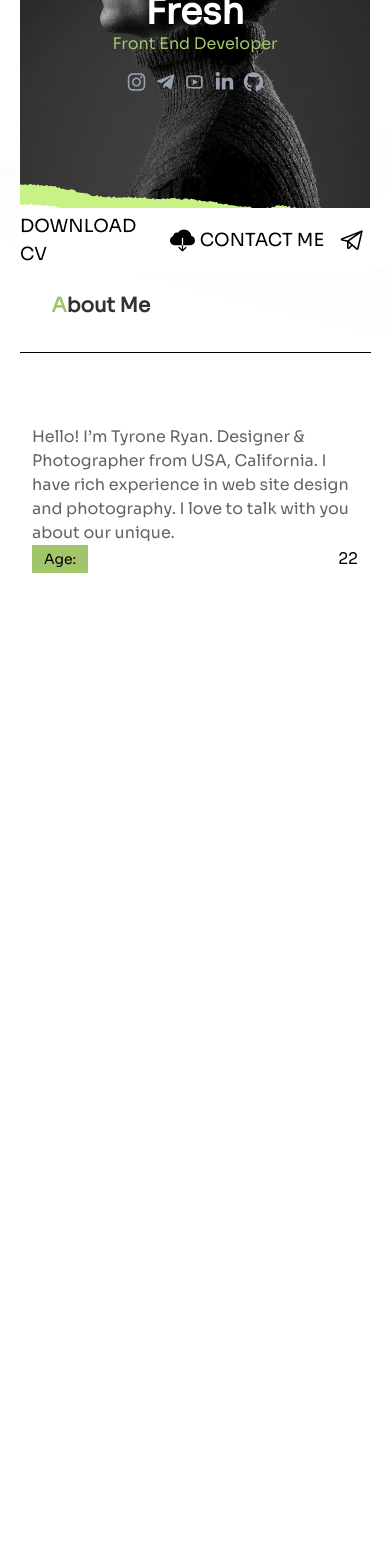
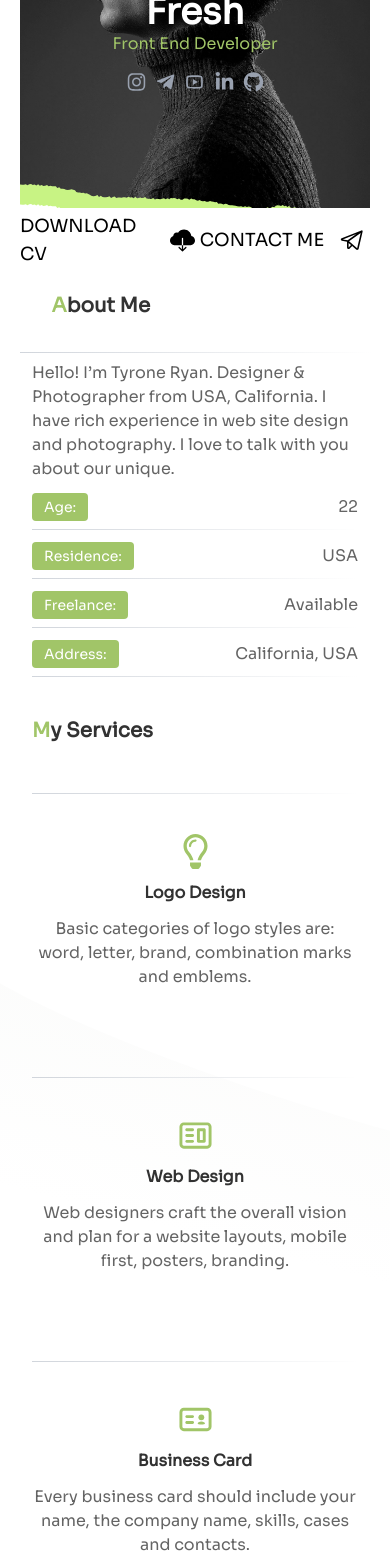
Before and after one commit to parsa-farshah/testNavPortfolio, a Next.js app: page / in a window 390 px wide. Shown: the part 432-1997 px from the top of the page. Before the commit the page ends 1045 px from the top, so only its background shows below. Built offline with nearby package versions, Linux system fonts and the light colour scheme.

Commit message:
add new sections

```diff
--- a/app/components/AboutUs.tsx
+++ b/app/components/AboutUs.tsx
@@ -1,23 +1,150 @@
 import React from "react";
+import { CgWebsite } from "react-icons/cg";
+import { CiMobile3 } from "react-icons/ci";
+import { FaBrain, FaRegLightbulb } from "react-icons/fa";
+import { TiBusinessCard } from "react-icons/ti";
 
 function AboutUs() {
   return (
     <div className="sm:pl-28 md:pl-40 mt-5">
-      <div className="w-[90%] border-b mb-16 px-8 mx-auto pb-8">
+      {/*----------------------------------- About ME ----------------------------*/}
+      <div className="w-[90%]   px-8 mx-auto pb-8">
         <h1 className="text-[#323232] font-extrabold text-xl">
           <span className="colorOne">A</span>bout Me
         </h1>
       </div>
+      <div className="w-[90%] h-[1px] bg-gradient-to-r from-gray-300 to-white mx-auto"></div>
+
       <div className="px-8 py-2 mb-8">
         <p className="text-[16px] font-normal text-[#646464]">
           Hello! I’m Tyrone Ryan. Designer & Photographer from USA, California.
           I have rich experience in web site design and photography. I love to
           talk with you about our unique.
         </p>
-        <div>
-          <div className="w-full flex items-center justify-between">
-            <span className="bgOne py-1 px-3 text-sm font-normal">Age:</span>
-            <span>22</span>
+        <div className="w-full">
+          {/*-------------------------------- age -------------------------*/}
+          <div className="w-full flex items-center justify-between mt-3 pb-2 ">
+            <span className="bgOne py-1 px-3 text-sm font-normal rounded-sm text-white">
+              Age:
+            </span>
+            <span className="text-[16px] font-normal text-[#646464]">22</span>
+          </div>
+          <div className="w-full h-[1px] bg-gradient-to-r from-gray-300 to-white"></div>
+          {/*-------------------------------- Residence -------------------------*/}
+          <div className="w-full flex items-center justify-between mt-3 pb-2 ">
+            <span className="bgOne py-1 px-3 text-sm font-normal rounded-sm text-white">
+              Residence:
+            </span>
+            <span className="text-[16px] font-normal text-[#646464]">USA</span>
+          </div>
+          <div className="w-full h-[1px] bg-gradient-to-r from-gray-300 to-white"></div>
+          {/*-------------------------------- Freelance -------------------------*/}
+          <div className="w-full flex items-center justify-between mt-3 pb-2 ">
+            <span className="bgOne py-1 px-3 text-sm font-normal rounded-sm text-white">
+              Freelance:
+            </span>
+            <span className="text-[16px] font-normal text-[#646464]">
+              Available
+            </span>
+          </div>
+          <div className="w-full h-[1px] bg-gradient-to-r from-gray-300 to-white"></div>
+          {/*-------------------------------- Address -------------------------*/}
+          <div className="w-full flex items-center justify-between mt-3 pb-2 ">
+            <span className="bgOne py-1 px-3 text-sm font-normal rounded-sm text-white">
+              Address:
+            </span>
+            <span className="text-[16px] font-normal text-[#646464]">
+              California, USA
+            </span>
+          </div>
+          <div className="w-full h-[1px] bg-gradient-to-r from-gray-300 to-white"></div>
+        </div>
+      </div>
+      {/*----------------------------------- my services -------------------------*/}
+      <div className="w-full px-8">
+        {/* my service txt */}
+        <div className="w-full   px-0 mx-auto ">
+          <h1 className="text-[#323232] font-extrabold text-xl">
+            <span className="colorOne">M</span>y Services
+          </h1>
+          <div className="w-full h-[1px] bg-gradient-to-r from-gray-300 to-white mt-12"></div>
+        </div>
+        {/* logo design */}
+        <div className="w-full flex flex-col items-center justify-center py-10">
+          <div className="colorOne mb-3">
+            <FaRegLightbulb size={35} />
+          </div>
+          <span className="text-[16px] text-[#323232] font-extrabold mb-3">
+            Logo Design
+          </span>
+          <p className="text-center font-normal text-[#646464]">
+            Basic categories of logo styles are: word, letter, brand,
+            combination marks and emblems.
+          </p>
+        </div>
+        <div className="w-full h-[1px] bg-gradient-to-r from-gray-300 to-white mt-12"></div>
+        {/* Web Design
+         */}
+        <div className="w-full flex flex-col items-center justify-center py-10">
+          <div className="colorOne mb-3">
+            <CgWebsite size={35} />
+          </div>
+          <span className="text-[16px] text-[#323232] font-extrabold mb-3">
+            Web Design
+          </span>
+          <p className="text-center font-normal text-[#646464]">
+            Web designers craft the overall vision and plan for a website
+            layouts, mobile first, posters, branding.
+          </p>
+        </div>
+        <div className="w-full h-[1px] bg-gradient-to-r from-gray-300 to-white mt-12"></div>
+        {/* Business Card
+         */}
+        <div className="w-full flex flex-col items-center justify-center py-10">
+          <div className="colorOne mb-3">
+            <TiBusinessCard size={35} />
+          </div>
+          <span className="text-[16px] text-[#323232] font-extrabold mb-3">
+            Business Card
+          </span>
+          <p className="text-center font-normal text-[#646464]">
+            Every business card should include your name, the company name,
+            skills, cases and contacts.
+          </p>
+        </div>
+        <div className="w-full h-[1px] bg-gradient-to-r from-gray-300 to-white mt-12"></div>
+        {/* Mobile App Design
+         */}
+        <div className="w-full flex flex-col items-center justify-center py-10">
+          <div className="colorOne mb-3">
+            <CiMobile3 size={35} />
+          </div>
+          <span className="text-[16px] text-[#323232] font-extrabold mb-3">
+            Mobile App Design
+          </span>
+          <p className="text-center font-normal text-[#646464]">
+            Create an animated app prototype and ask people to test it and
+            provide feedback.
+          </p>
+        </div>
+      </div>
+      {/*----------------------------------- skills --------------------------------*/}
+      <div className="w-full px-8 mt-10">
+        {/* my service txt */}
+        <div className="w-full px-0 mx-auto mb-8">
+          <h1 className="text-[#323232] font-extrabold text-xl">
+            <span className="colorOne">S</span>kills
+          </h1>
+          <div className="w-full h-[1px] bg-gradient-to-r from-gray-300 to-white mt-7"></div>
+          {/* design */}
+          <div className="w-[90%]  h-7 mt-7 mx-auto">
+            <div className="w-full flex items-center gap-4 text-[17px] font-extrabold text-[#323232]">
+              <div className="colorOne">
+                <FaBrain size={30} />
+              </div>
+              <span>DESIGN</span>
+            </div>
+            <div className="w-full h-[1px] bg-[linear-gradient(to_right,_white_10%,_#334155_50%,_white_90%)] mt-7"></div>
           </div>
         </div>
       </div>
--- a/app/page.tsx
+++ b/app/page.tsx
@@ -4,7 +4,7 @@ import Navbar from "./components/Navbar";
 
 export default function Home() {
   return (
-    <div className="w-full lg:h-[100vh] flex justify-center transform-3d flex-col    bgWhite lg:relative lg:overflow-hidden">
+    <div className="w-full lg:h-[100vh] flex justify-center transform-3d flex-col    bgWhite lg:relative lg:overflow-hidden lg:flex-row">
       <div className="w-full lg:origin-left lg:perspective-midrange lg:rotate-y-[25deg] 2xl:container sm:flex ">
         <div className="fixed z-50 bg-[#fbfbfb] sm:bg-[#ff343400] lg:perspective-[480px] lg:origin-left lg:translate-y-28 lg:rotate-y-[28deg]">
           <Navbar />
@@ -13,7 +13,7 @@ export default function Home() {
           <ImageMe />
         </div>
       </div>
-      <div className="">
+      <div className="lg:absolute top-[70px] lg:right-[24px] lg:w-[50%] ">
         <AboutUs />
       </div>
     </div>
```
